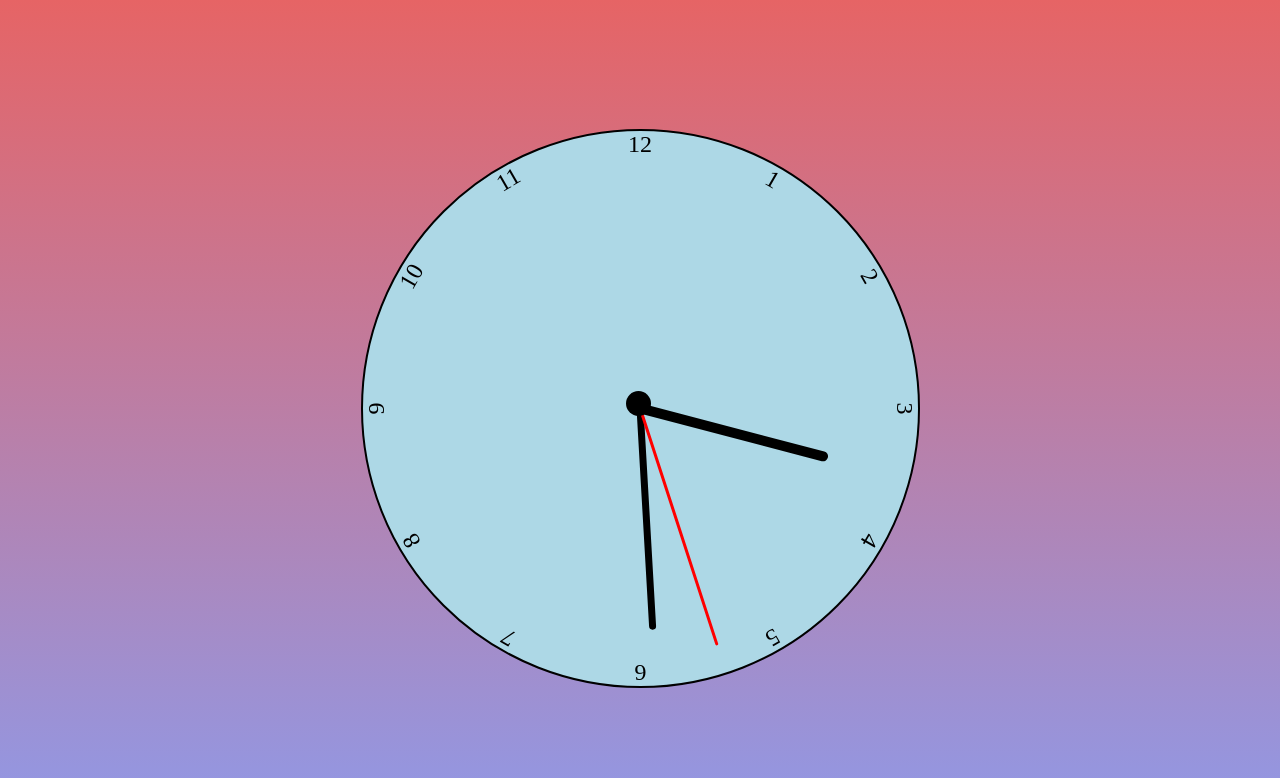
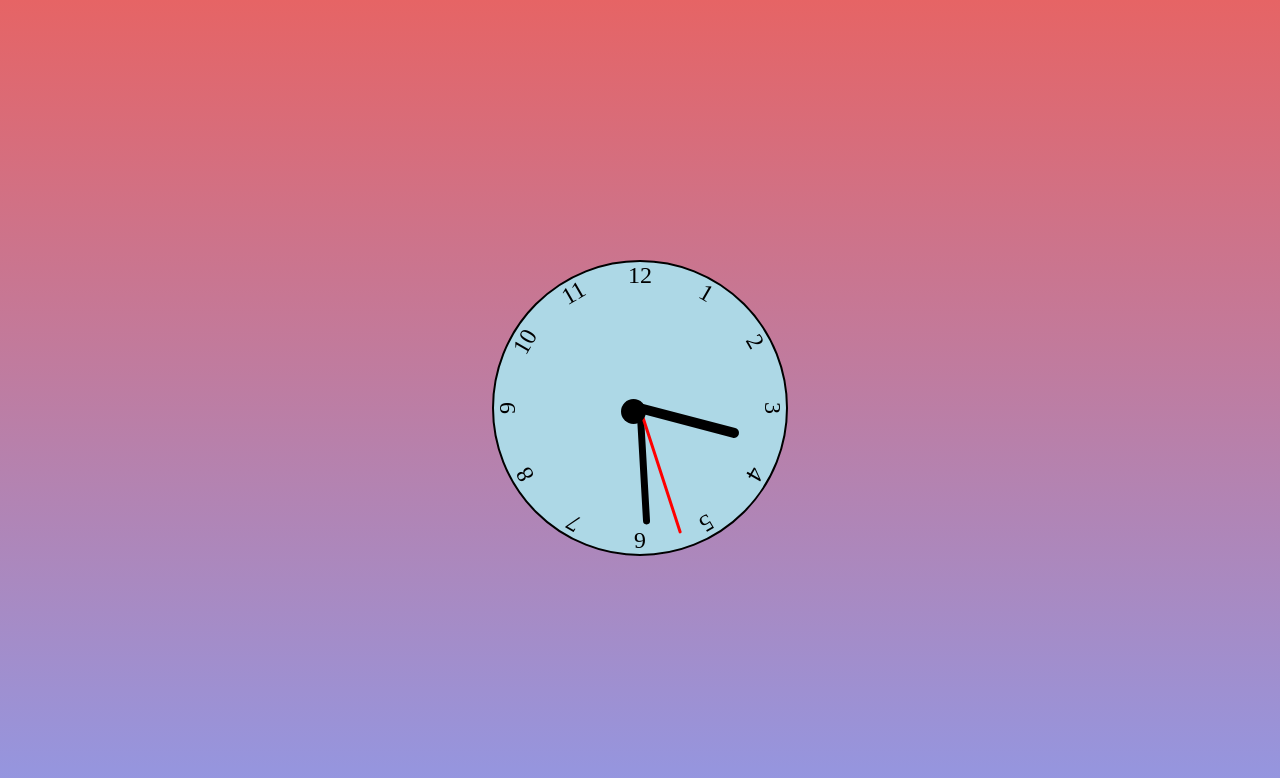
Before and after one commit to fasiehkhan/JSclock, a plain HTML site: page index.html in a window 1280 px wide. Drawn offline with Linux system fonts and the light colour scheme.

Commit message:
Update styles.css

```diff
--- a/styles.css
+++ b/styles.css
@@ -9,8 +9,8 @@
   }
 
   .clock{
-      width:555;
-      height: 555;
+      width:292;
+      height: 292;
       background-color: lightblue;
       border-radius: 50%;
       border: 2px solid black;
```
